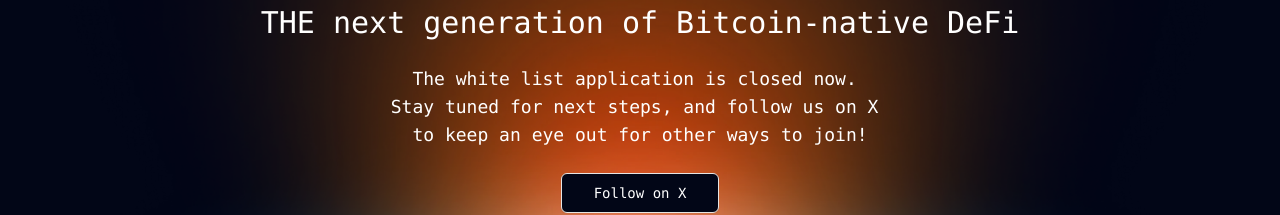
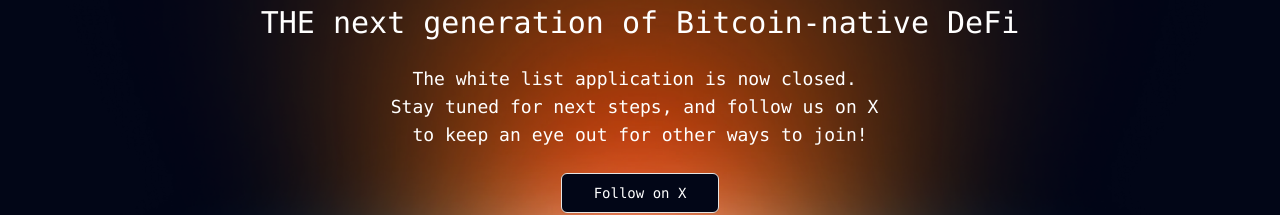
Before and after one commit to dvmarchuk/rune-market, a Next.js app: page / in a window 1280 px wide. Shown: the part 364-579 px from the top of the page. Built offline with nearby package versions, Linux system fonts and the light colour scheme.

Commit message:
change some text.

```diff
--- a/app/page.tsx
+++ b/app/page.tsx
@@ -22,7 +22,7 @@
                           <div className="flex flex-col items-center justify-center text-center">
                             <span className="lg:block block">
                                 <h2 className="text-lg text-center lg:whitespace-nowrap whitespace-normal">
-                                    The white list application is closed now.&nbsp;
+                                    The white list application is now closed.&nbsp;
                                     <br className="md:inline hidden"/>Stay tuned for next steps, and follow us on X&nbsp;
                                     <br className="md:inline hidden"/>to keep an eye out for other ways to join!
                                 </h2>
```
